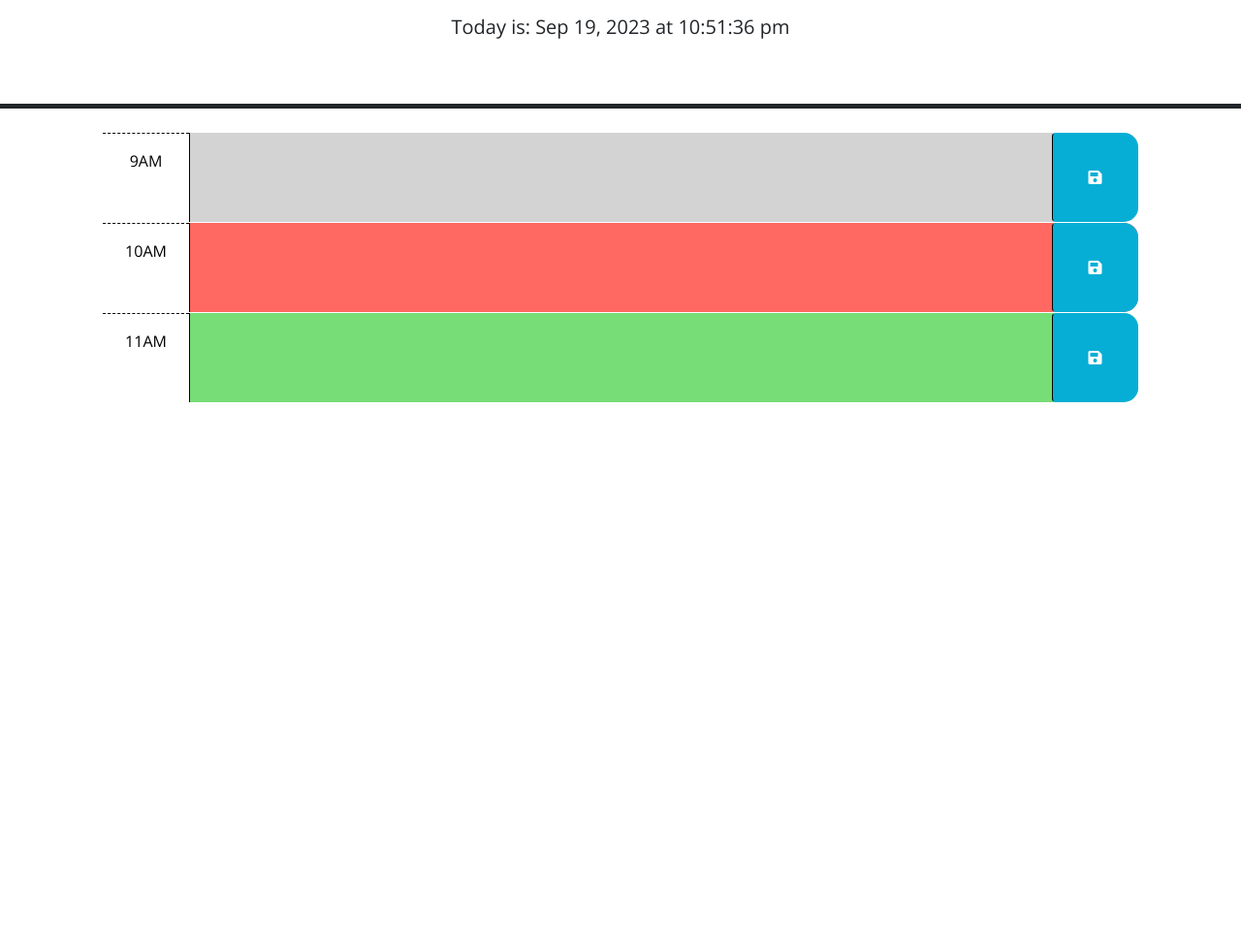
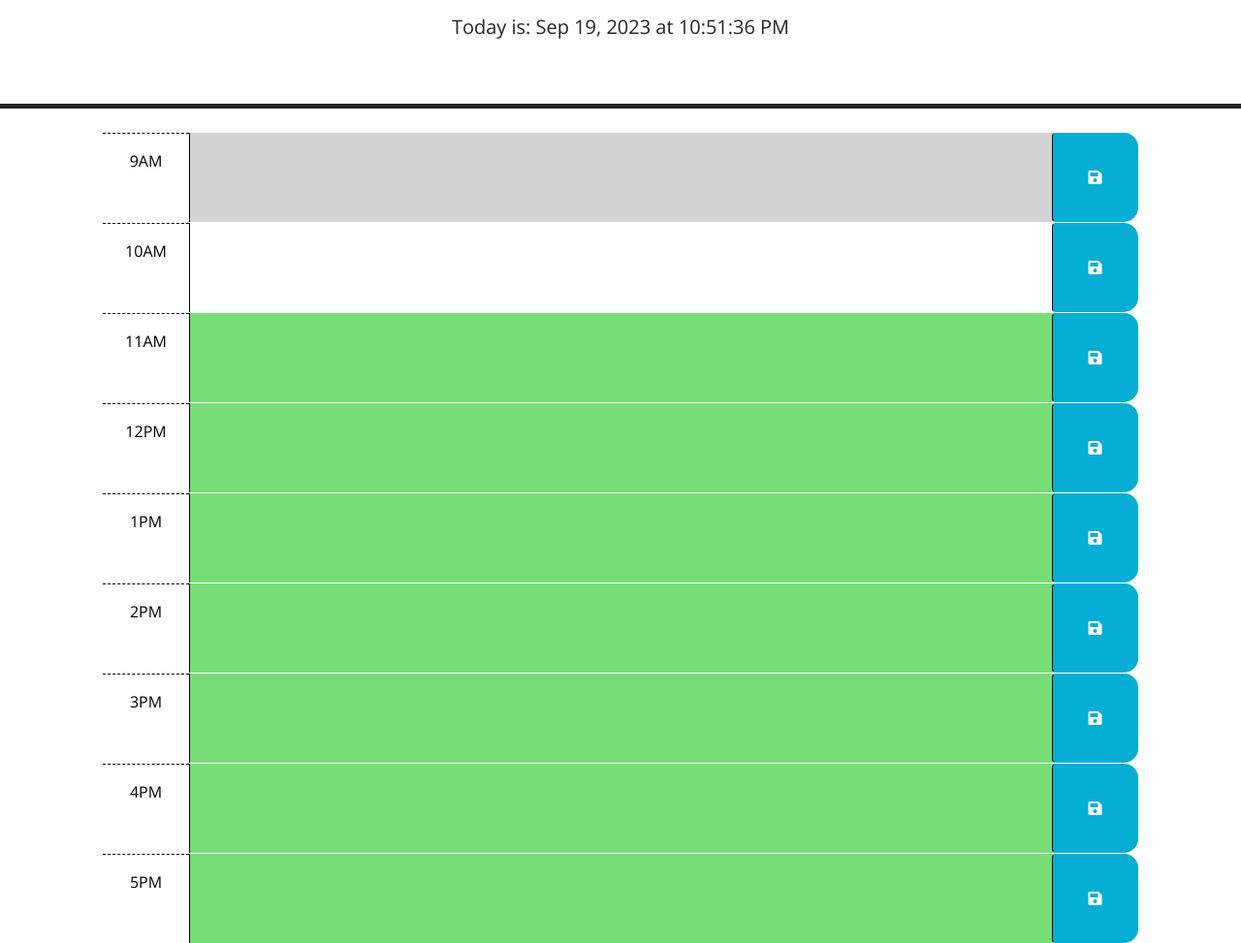
Before and after one commit to jkproffitt/module-5-scheduler, a plain HTML site: page index.html in a window 1280 px wide. Shown: the part 166-1139 px from the top of the page at 97% size. Before the commit the page ends 800 px from the top, so only its background shows below. Drawn offline with nearby package versions, Linux system fonts and the light colour scheme.

Commit message:
progress on functions

```diff
--- a/index.html
+++ b/index.html
@@ -18,8 +18,8 @@
       href="https://fonts.googleapis.com/css?family=Open+Sans&display=swap"
       rel="stylesheet"
     />
-    <link rel="stylesheet" href="style.css" />
-    <title>Work Day Scheduler</title>
+    <link rel="stylesheet" href="./assets/css/style.css" />
+    <title>Mod-5 Scheduler</title>
   </head>
 
   <body>
@@ -28,7 +28,7 @@
       <p class="lead">A simple calendar app for scheduling your work day</p>
       <p id="currentDateAndTime" class="lead"></p>
     </header>
-    <div class="container-lg px-5">
+    <section id="calendar" class="container-lg px-5">
       <!-- Use class for "past", "present", and "future" to apply styles to the
         time-block divs accordingly.
         The javascript will need to do this by
@@ -53,7 +53,7 @@
       </div>
 
       <!-- Example of a a present time block. The "present" class adds a red background color. -->
-      <div id="hour-10" class="row time-block present">
+      <div id="hour-10" class="row time-block ">
         <div class="col-2 col-md-1 hour text-center py-3">10AM</div>
         <textarea class="col-8 col-md-10 description" rows="3"> </textarea>
         <button class="btn saveBtn col-2 col-md-1" aria-label="save">
@@ -70,6 +70,54 @@
         </button>
       </div>
 
+      <div id="hour-12" class="row time-block future">
+        <div class="col-2 col-md-1 hour text-center py-3">12PM</div>
+        <textarea class="col-8 col-md-10 description" rows="3"> </textarea>
+        <button class="btn saveBtn col-2 col-md-1" aria-label="save">
+          <i class="fas fa-save" aria-hidden="true"></i>
+        </button>
+      </div>
+
+      <div id="hour-1" class="row time-block future">
+        <div class="col-2 col-md-1 hour text-center py-3">1PM</div>
+        <textarea class="col-8 col-md-10 description" rows="3"> </textarea>
+        <button class="btn saveBtn col-2 col-md-1" aria-label="save">
+          <i class="fas fa-save" aria-hidden="true"></i>
+        </button>
+      </div>
+
+      <div id="hour-2" class="row time-block future">
+        <div class="col-2 col-md-1 hour text-center py-3">2PM</div>
+        <textarea class="col-8 col-md-10 description" rows="3"> </textarea>
+        <button class="btn saveBtn col-2 col-md-1" aria-label="save">
+          <i class="fas fa-save" aria-hidden="true"></i>
+        </button>
+      </div>
+
+      <div id="hour-3" class="row time-block future">
+        <div class="col-2 col-md-1 hour text-center py-3">3PM</div>
+        <textarea class="col-8 col-md-10 description" rows="3"> </textarea>
+        <button class="btn saveBtn col-2 col-md-1" aria-label="save">
+          <i class="fas fa-save" aria-hidden="true"></i>
+        </button>
+      </div>
+
+      <div id="hour-4" class="row time-block future">
+        <div class="col-2 col-md-1 hour text-center py-3">4PM</div>
+        <textarea class="col-8 col-md-10 description" rows="3"> </textarea>
+        <button class="btn saveBtn col-2 col-md-1" aria-label="save">
+          <i class="fas fa-save" aria-hidden="true"></i>
+        </button>
+      </div>
+
+      <div id="hour-5" class="row time-block future">
+        <div class="col-2 col-md-1 hour text-center py-3">5PM</div>
+        <textarea class="col-8 col-md-10 description" rows="3"> </textarea>
+        <button class="btn saveBtn col-2 col-md-1" aria-label="save">
+          <i class="fas fa-save" aria-hidden="true"></i>
+        </button>
+      </div>
+
     <script src="https://code.jquery.com/jquery-3.4.1.min.js"></script>
     <script
       src="https://cdn.jsdelivr.net/npm/dayjs@1.11.3/dayjs.min.js"
--- a/script.js
+++ b/script.js
@@ -1,3 +1,10 @@
+var calenderEl = document.getElementById('calendar');
+var hourEl = document.getElementsByClassName('row time-block')
+
+for(var i=0;  i < hourEl.length; i++ ){
+console.log(hourEl[i].id.slice(5))
+hourEl[i].id.slice(5);
+}
 // Wrap all code that interacts with the DOM in a call to jQuery to ensure that
 // the code isn't run until the browser has finished rendering all the elements
 // in the html.
@@ -15,7 +22,11 @@ $(function () {
   // past, present, and future classes? How can Day.js be used to get the
   // current hour in 24-hour time?
   //
+  var currentHour = dayjs().format('H');
+  console.log(currentHour);
+
   function canBeScheduled() {
+
   if (time == inPast) {
     hourBlockEl.textContent="Sorry, your time has passed";
     hourBlockEl.className='past';
@@ -31,12 +42,10 @@ $(function () {
   // attribute of each time-block be used to do this?
   //
   // TODO: Add code to display the current date in the header of the page.
-  var weekday = dayjs('2027-01-01', 'm-d-yyyy').format('dd');
-  $('#weekday').text(weekday);
-// Current Time
-  var time = dayjs().format('h:mm:ss a');
+  // Current Time
+  var time = dayjs().format('h:mm:ss A');
   $('#currentTime').text('The current time is: ' + time);
-// Today's Date
+  // Today's Date
   var date = dayjs().format('MMM DD, YYYY');
   $('#currentDateAndTime').text('Today is: ' + date + ' at ' + time);
 });
```
Also changed, not shown: assets/css/style.css (renamed from style.css), 1 other file.
